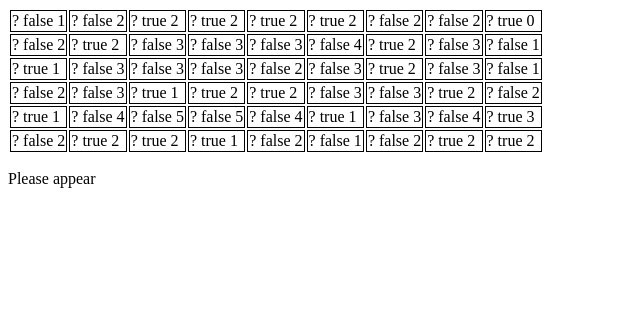
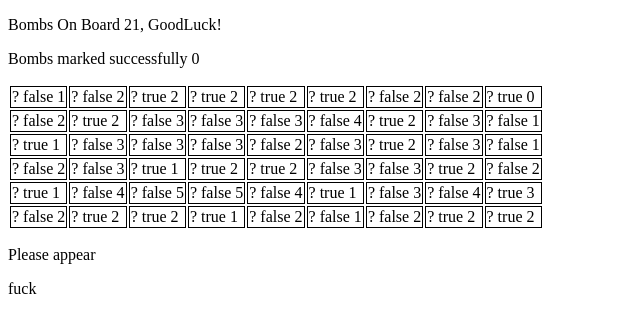
Before and after one commit to SantoHerrera/minesweeperbutinvue, a Vue app: page / in a window 1280 px wide. Shown: the top 332 px of the page, without its empty margins (0-640 px from the left). Built offline with nearby package versions, Linux system fonts and the light colour scheme.

Commit message:
split createNestedArray into 2, calling another function at the end. Making function a little smaller. Also some work arounds bombsOnBoard

```diff
--- a/src/App.vue
+++ b/src/App.vue
@@ -1,18 +1,23 @@
 <template>
-  <div id='app'>
+  <div id="app">
     <HelloWorld />
+    {{idk}}
   </div>
 </template>
 
 <script>
-import HelloWorld from './components/HelloWorld.vue'
-
+import HelloWorld from "./components/HelloWorld.vue";
 
 export default {
-  name: 'App',
-  idk: 'linked',
+  name: "App",
+  idk: "linked",
+  data: function() {
+    return {
+      idk: "fuck"
+    };
+  },
   components: {
     HelloWorld
   }
-}
+};
 </script>
--- a/src/components/HelloWorld.vue
+++ b/src/components/HelloWorld.vue
@@ -1,5 +1,7 @@
 <template>
   <div class="hello">
+    <p>Bombs On Board {{bombsOnBoard}}, GoodLuck!</p>
+    <p>Bombs marked successfully {{bombsDiscovered}}</p>
     <table>
       <tbody>
         <tr v-for="(row,i) in board" :key="i">
@@ -21,9 +23,15 @@ export default {
   name: "HelloWorld",
   data: function() {
     return {
+      /*
+      if I set it here and try to increment it when f incrementBomb
+      gets called it wont. so this is a little work around
+      */
+      //bombsOnBoard: 0, this gets set during createNestedArray,
       shitLinked: "Please appear",
       board: this.createNestedArray(9, 6),
-      firstClick: true
+      firstClick: true,
+      bombsDiscovered: 0
     };
   },
   methods: {
@@ -54,9 +62,17 @@ export default {
           };
         }
       }
-      for (let i = 0; i < bombsLocation.length; i++) {
+      this.bombIncrement(bombsLocation, nestedArray);
+      this.bombsOnBoard = bombsLocation.length;
+
+      return nestedArray;
+    },
+    bombIncrement: function(arr, nestedArray) {
+      //given arrayy of the ids of bombs, it will increement allnearbycell, skipping middle
+      for (let i = 0; i < arr.length; i++) {
+
         this.allNearbyCells(
-          bombsLocation[i],
+          arr[i],
           nestedArray,
           cell => {
             cell.nearbyBombs++;
@@ -64,7 +80,6 @@ export default {
           true
         );
       }
-      return nestedArray;
     },
     stringToId: function(string) {
       //given 'x-y' will return ['x', 'y']
@@ -91,6 +106,8 @@ export default {
       this.allNearbyCells(cellId, this.board, cell => {
         if (cell.hasBomb) {
           cell.hasBomb = false;
+
+          this.bombsOnBoard--;
 
           bombsRemoved.push(cell.id);
 
```
